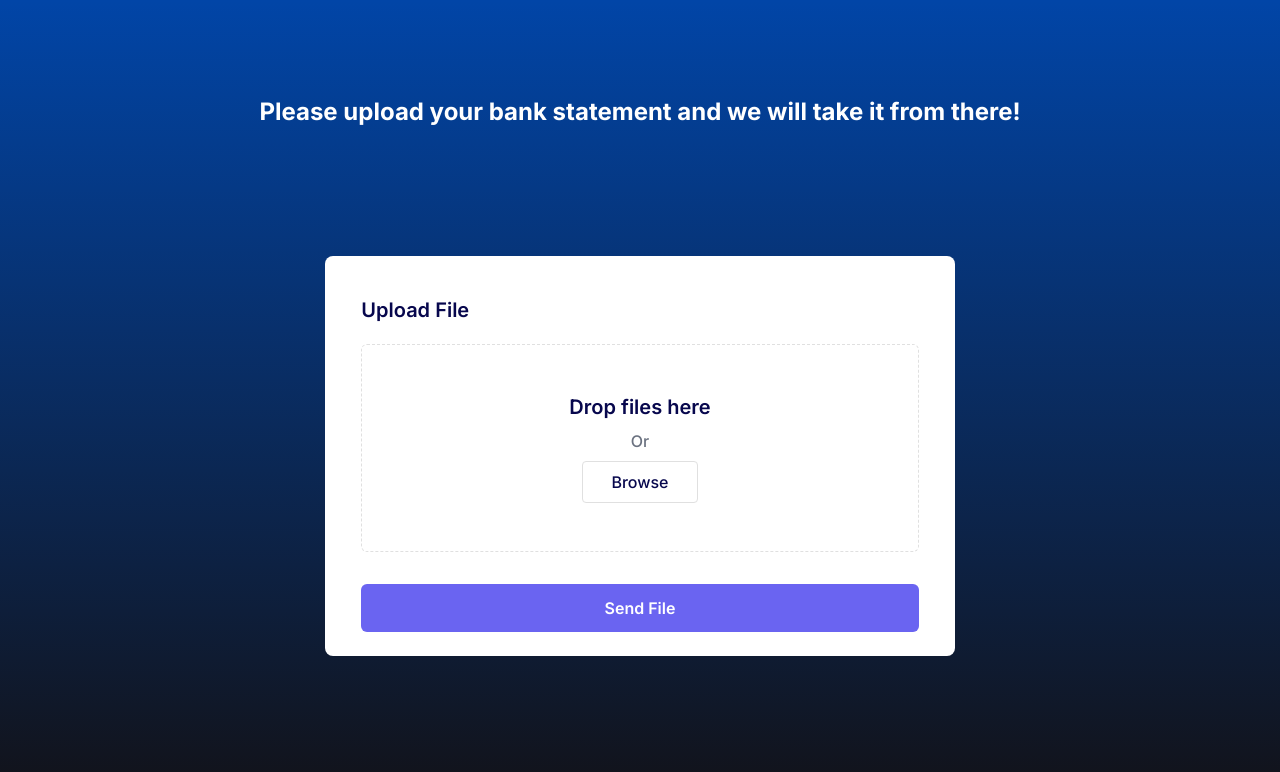
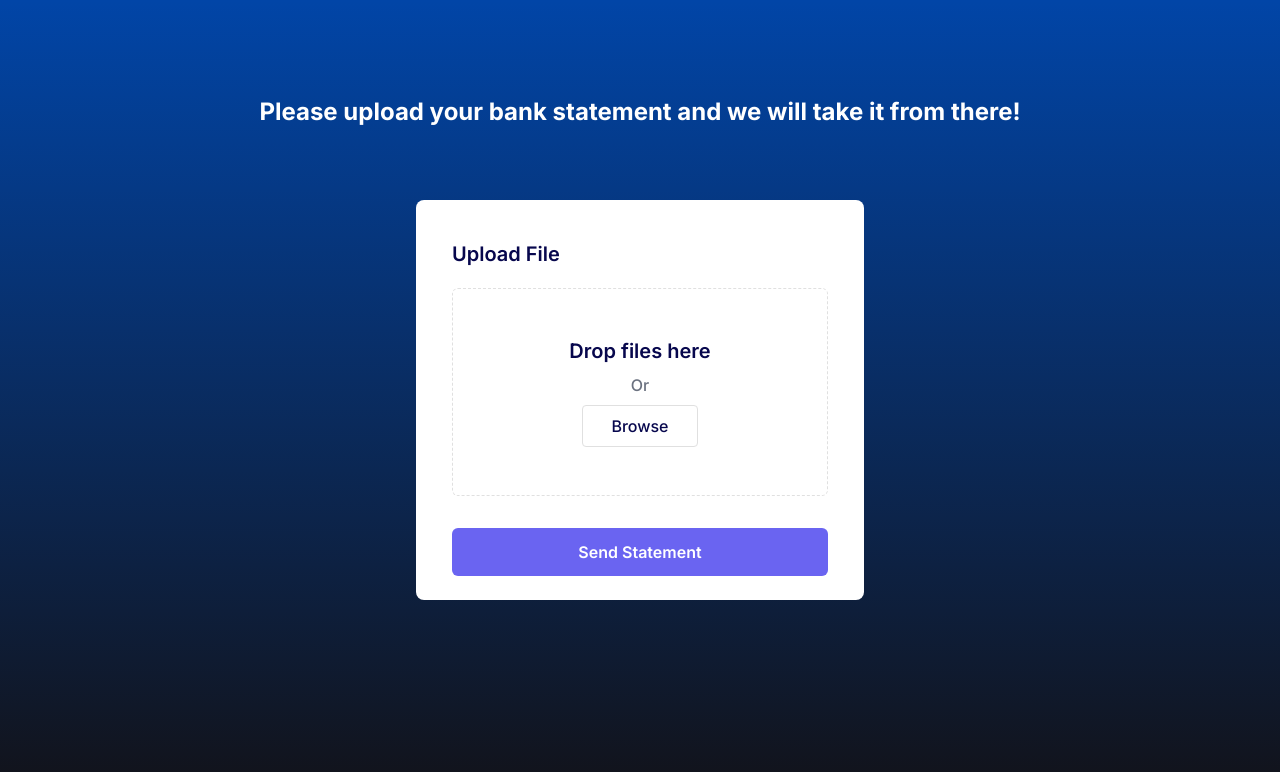
Before and after one commit to TarekAloui/LoanOriginator, a Next.js app in the folder frontend/: page / in a window 1280 px wide. Shown: the top 772 px of the page. Built offline with nearby package versions, Linux system fonts and the light colour scheme.

Commit message:
frontend: fixing first page spaces

```diff
--- a/frontend/src/app/page.tsx
+++ b/frontend/src/app/page.tsx
@@ -3,12 +3,14 @@
 export default function Home() {
   return (
     <main className="flex min-h-screen flex-col items-center justify-between p-24">
-      <div>
-        <p className="text-lg md:text-lg lg:text-xl xl:text-2xl font-bold text-center mb-6 text-white">
-          Please upload your bank statement and we will take it from there!
-        </p>
+      <div className="flex flex-col items-center justify-center w-3/4">
+        <div>
+          <p className="text-lg md:text-lg lg:text-xl xl:text-2xl font-bold text-center mb-6 text-white">
+            Please upload your bank statement and we will take it from there!
+          </p>
+        </div>
+        <FileUploadForm />
       </div>
-      <FileUploadForm />
     </main>
   );
 }
--- a/frontend/src/components/FileUploadForm.tsx
+++ b/frontend/src/components/FileUploadForm.tsx
@@ -174,7 +174,7 @@
 
           <div>
             <button className="hover:shadow-form w-full rounded-md bg-[#6A64F1] py-3 px-8 text-center text-base font-semibold text-white outline-none">
-              Send File
+              Send Statement
             </button>
           </div>
         </form>
```
